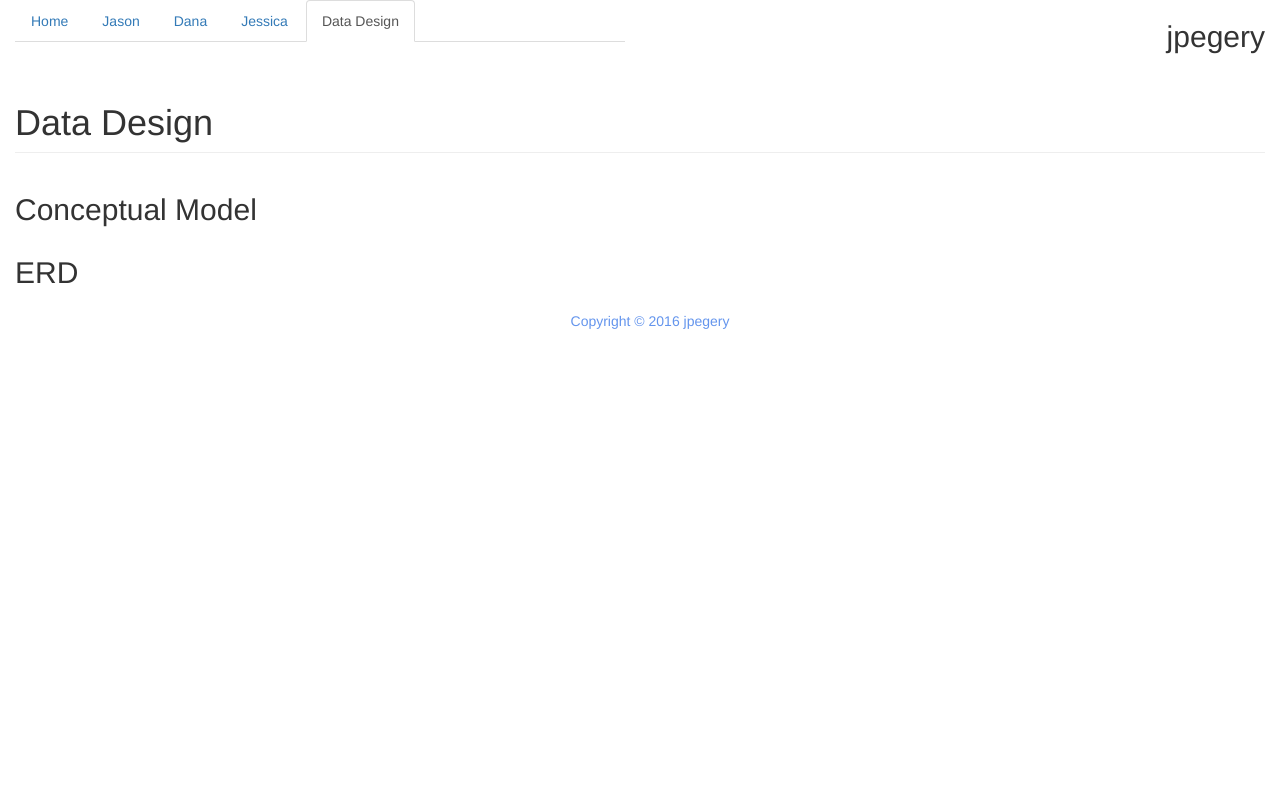
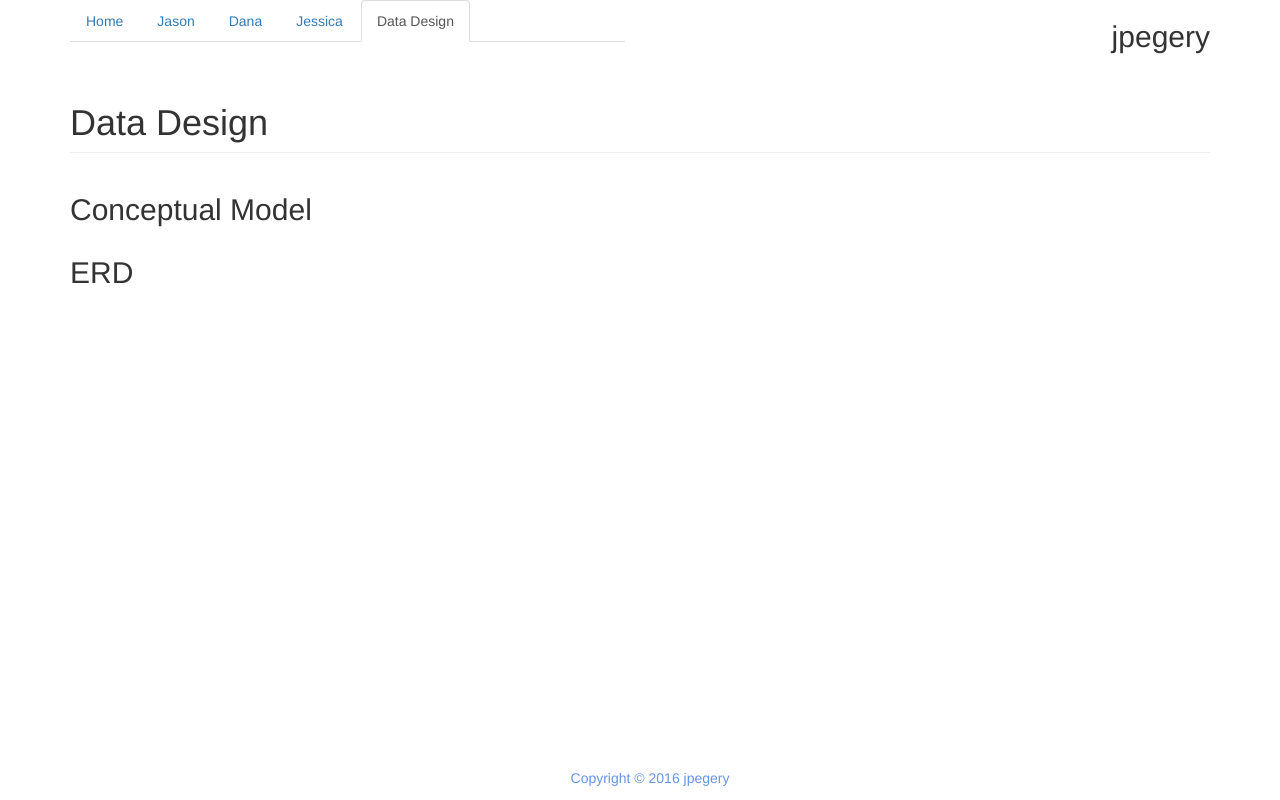
Before and after one commit to davidmancini/jpegery, a PHP site: page /epic/data-design.php in a window 1280 px wide. Run offline with PHP 8.4, Linux system fonts and the light colour scheme.

Commit message:
Fixed nav bar for data-design.  Thanks, Rochelle.

```diff
--- a/css/epicstyles.css
+++ b/css/epicstyles.css
@@ -34,11 +34,11 @@
 
 .footerBody {
 	display: flex;
-	min-height: 100hv;
-	flex-direcion: column;
+	min-height: 100vh;
+	flex-direction: column;
 }
 
-.footerContainer {
-	flex: 1;
+.footerMain {
+	flex: 1 0 auto;
 }
 /* End Footer Styles */
--- a/epic/data-design.php
+++ b/epic/data-design.php
@@ -8,8 +8,8 @@
 		<link rel="stylesheet" href="../css/epicstyles.css">
 	</head>
 	<body class="footerBody">
-		<div class="container footerContainer">
-
+		<main class="footerMain">
+			<div class="container">
 				<div class="row">
 					<div class="col-md-6">
 						<!-- NAV BAR -->
@@ -43,14 +43,15 @@
 						<h2>ERD</h2>
 					</div>
 				</div>
-
+			</div>
+		</main>
 
 		<footer>
+			<div class="container">
 				<div class="col-md-12 footer text-center">
 					Copyright © 2016 jpegery
 				</div>
+			</div>
 		</footer>
-
-		</div>
 	</body>
 </html>
--- a/epic/epic-dana.php
+++ b/epic/epic-dana.php
@@ -8,7 +8,8 @@
 		<link rel="stylesheet" href="../css/epicstyles.css">
 	</head>
 	<body class="footerBody">
-		<div class="container footerContainer">
+		<div class="container">
+			<main class="footerMain">
 
 			<div class="row">
 				<div class="col-md-6">
@@ -61,6 +62,7 @@
 					</ul>
 				</div>
 			</div>
+		</main>
 
 			<footer>
 				<div class="col-md-12 footer text-center">
--- a/epic/epic-jason.php
+++ b/epic/epic-jason.php
@@ -8,7 +8,8 @@
 		<link rel="stylesheet" href="../css/epicstyles.css">
 	</head>
 	<body class="footerBody">
-			<div class="container footerContainer">
+			<div class="container">
+				<main class="footerMain">
 
 				<div class="row">
 					<div class="col-md-6">
@@ -78,7 +79,7 @@
 						</ul>
 					</div>
 				</div>
-
+			</main>
 				<footer>
 					<div class="col-md-12 footer text-center">
 						Copyright © 2016 jpegery
--- a/epic/epic-jessica.php
+++ b/epic/epic-jessica.php
@@ -8,7 +8,8 @@
 		<link rel="stylesheet" href="../css/epicstyles.css">
 	</head>
 	<body class="footerBody">
-		<div class="container footerContainer">
+		<div class="container">
+			<main class="footerMain">
 
 			<div class="row">
 				<div class="col-md-6">
@@ -73,6 +74,7 @@
 					</ul>
 				</div>
 			</div>
+			</main>
 
 			<footer>
 				<div class="col-md-12 footer text-center">
```
Also changed, not shown: epic/index.php (+4 -3 lines). Lines whose indentation alone changed are shown as unchanged.
